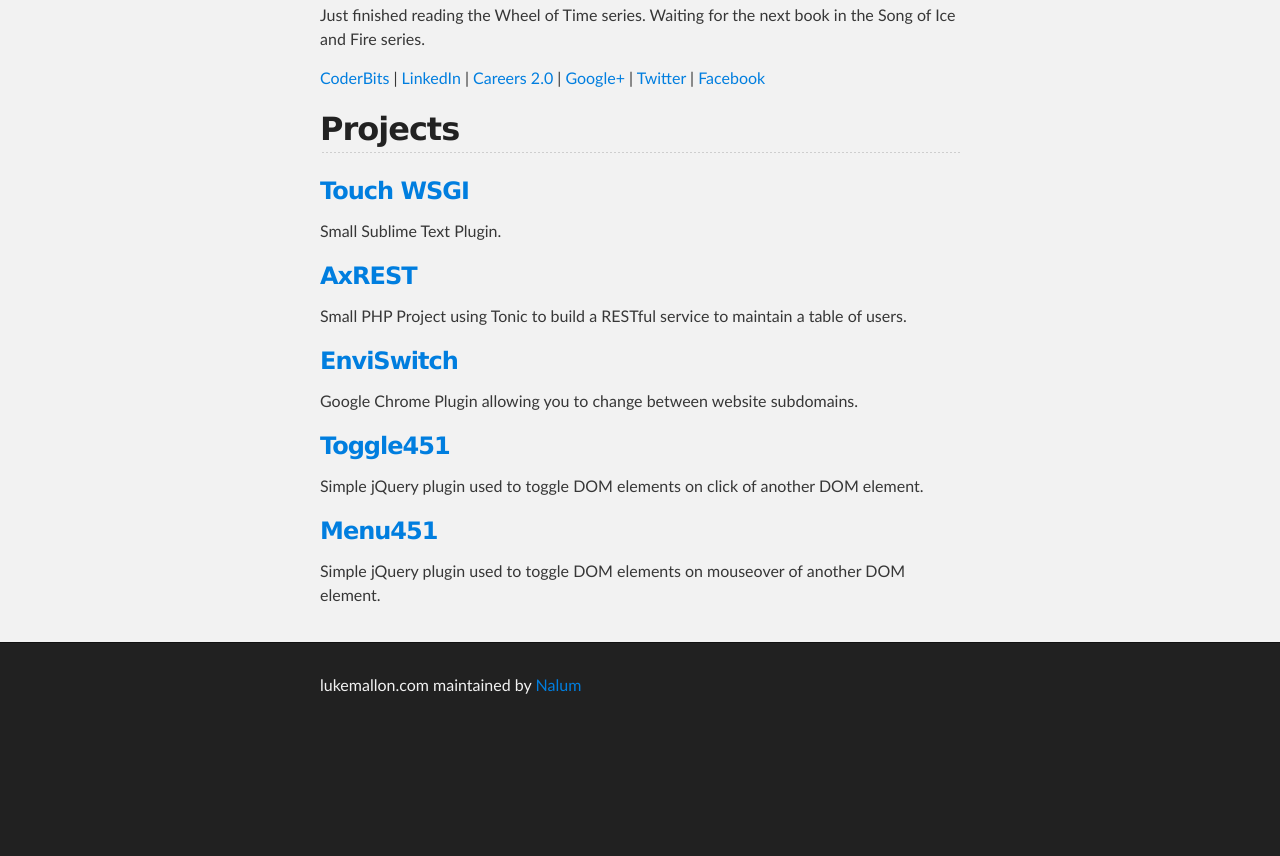
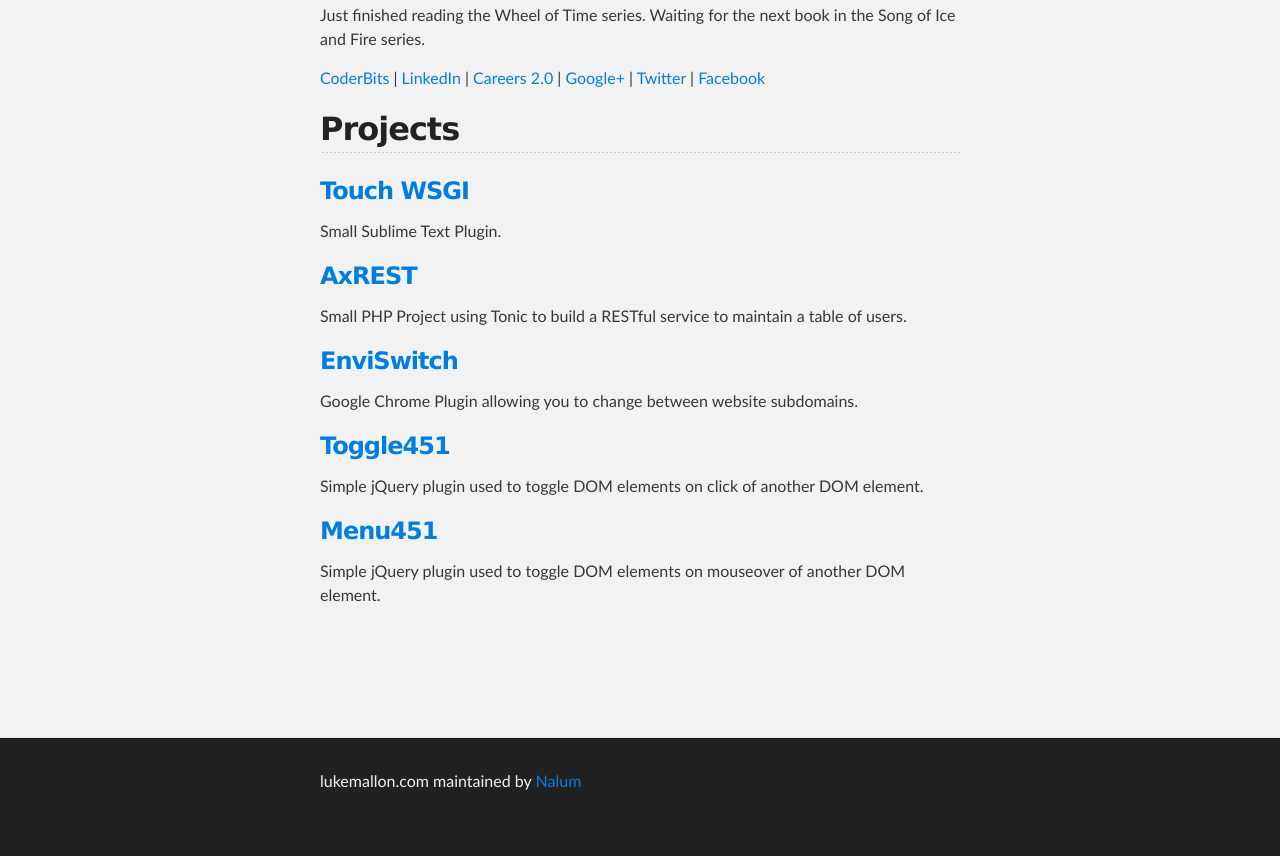
Before and after one commit to Nalum/nalum.github.com, a plain HTML site: page index.html in a window 1280 px wide. Shown: the part 1048-1904 px from the top of the page. Before the commit the page ends 1808 px from the top, so only its background shows below. Drawn offline with Linux system fonts and the light colour scheme; grey boxes are pictures that could not be loaded.

Commit message:
Added AdSense code to the pages.

```diff
--- a/index.html
+++ b/index.html
@@ -70,6 +70,8 @@
                 <p>Simple jQuery plugin used to toggle DOM elements on click of another DOM element.</p>
                 <h3><a href="https://github.com/Nalum/Menu451" target="_blank">Menu451</a></h3>
                 <p>Simple jQuery plugin used to toggle DOM elements on mouseover of another DOM element.</p>
+                <!-- Personal Site Homepage -->
+                <ins class="adsbygoogle" style="display:inline-block;width:970px;height:90px" data-ad-client="ca-pub-1622395098331921" data-ad-slot="5732325265"></ins>
             </section>
         </div>
         <!-- FOOTER  -->
@@ -88,5 +90,9 @@
             ga('create', 'UA-40128203-1', 'lukemallon.com');
             ga('send', 'pageview');
         </script>
+        <script async src="http://pagead2.googlesyndication.com/pagead/js/adsbygoogle.js"></script>
+        <script>
+        (adsbygoogle = window.adsbygoogle || []).push({});
+        </script>
     </body>
 </html>
```
Also changed, not shown: aws.html (+6 -0 lines).
